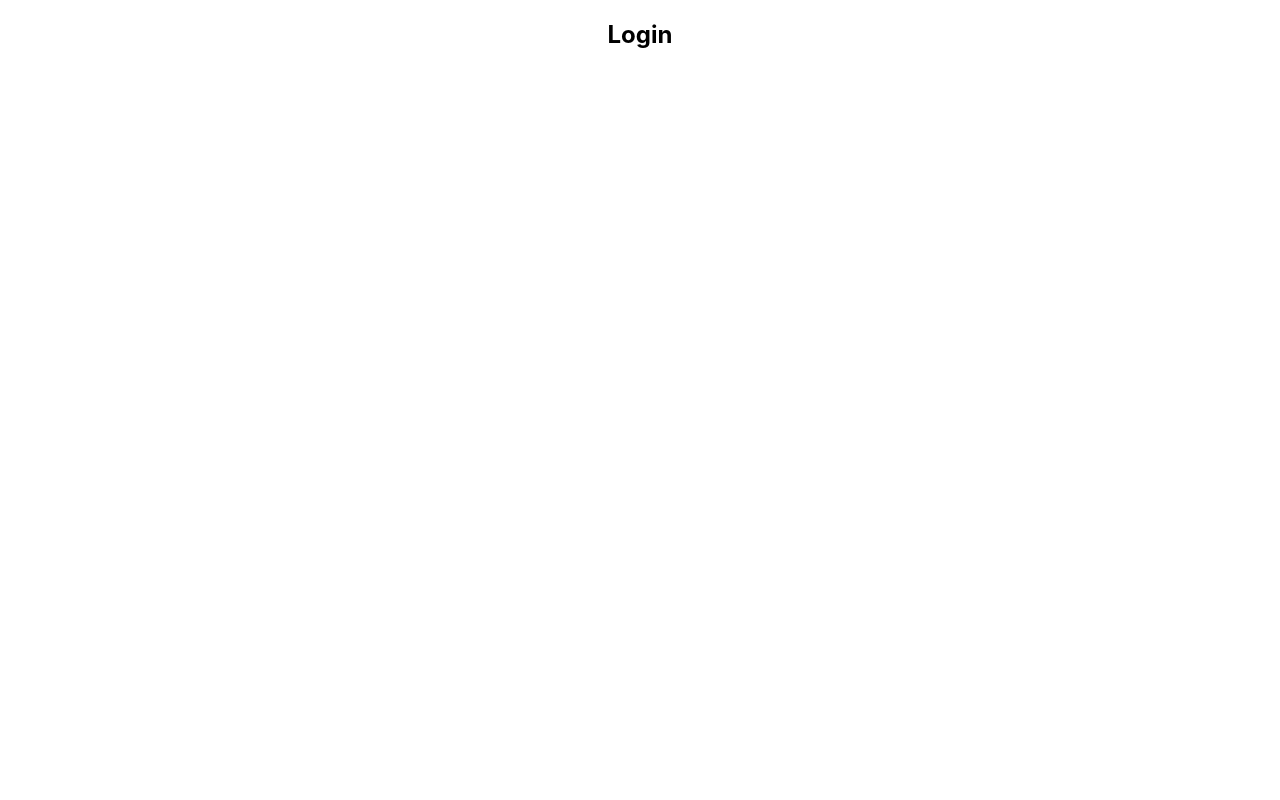
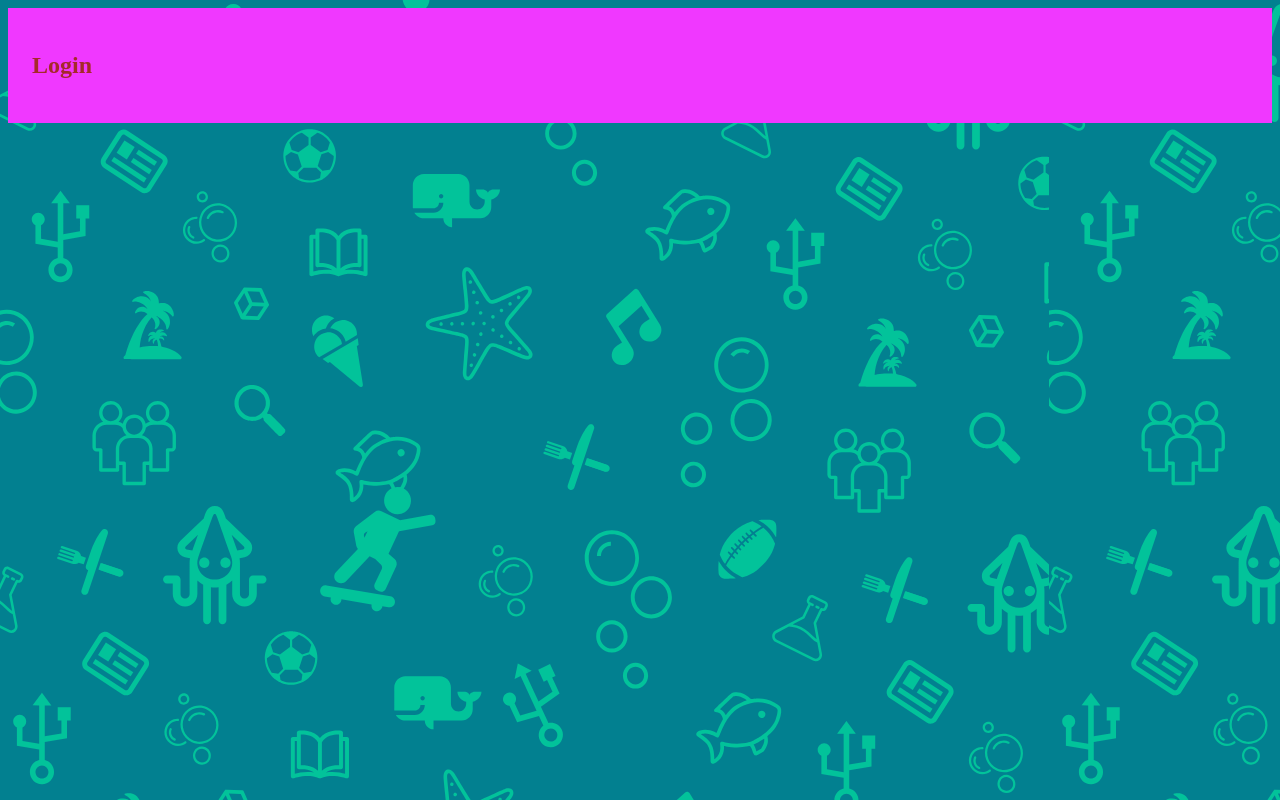
Before and after one commit to Avartos/Webaufbau, a React (Create React App) app: page / in a window 1280 px wide. Built offline with nearby package versions, Linux system fonts and the light colour scheme.

Commit message:
Added css

```diff
--- a/package.json
+++ b/package.json
@@ -8,6 +8,7 @@
     "@testing-library/user-event": "^12.8.3",
     "react": "^17.0.2",
     "react-dom": "^17.0.2",
+    "react-router-dom": "^5.2.0",
     "react-scripts": "4.0.3",
     "web-vitals": "^1.1.2"
   },
--- a/src/App.js
+++ b/src/App.js
@@ -1,4 +1,4 @@
-import './App.css';
+import './signinlogin.css';
 import Login from "./components/Login";
 
 function App() {
--- a/src/components/Login.jsx
+++ b/src/components/Login.jsx
@@ -1,8 +1,11 @@
 const Login = () => {
     return (
-        <div className = "Login">
-            <h2>Login</h2>
+        <div className = "LoginBody">
+            <div className = "LoginHeader">
+                <h2>Login</h2>
+             </div>
         </div>
+
      );
 }
 
--- a/src/index.css
+++ b/src/index.css
@@ -1,4 +1,4 @@
-body {
+/* body {
   margin: 0;
   font-family: -apple-system, BlinkMacSystemFont, 'Segoe UI', 'Roboto', 'Oxygen',
     'Ubuntu', 'Cantarell', 'Fira Sans', 'Droid Sans', 'Helvetica Neue',
@@ -10,4 +10,4 @@ body {
 code {
   font-family: source-code-pro, Menlo, Monaco, Consolas, 'Courier New',
     monospace;
-}
+} */
--- a/src/signinlogin.css
+++ b/src/signinlogin.css
@@ -13,3 +13,14 @@
     background-attachment: fixed;
     background-color: #028090;
   }
+
+  .LoginBody{
+    background-color: #f038ff;
+    display: flex;
+    text-align: center;
+  }
+
+  .LoginHeader{
+    color: brown;
+    margin: 1.5em;
+  }
```
Also changed, not shown: 1 other file (tests, documents, lock files or other folders).
